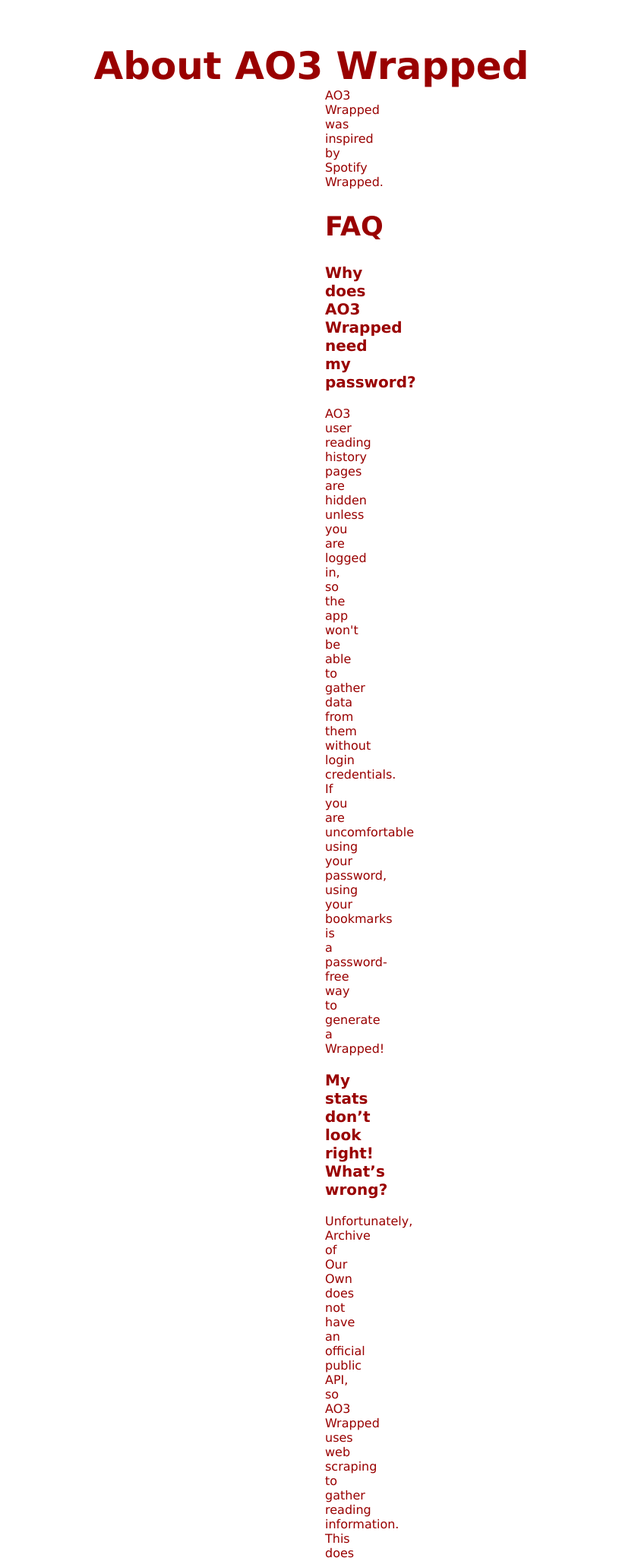
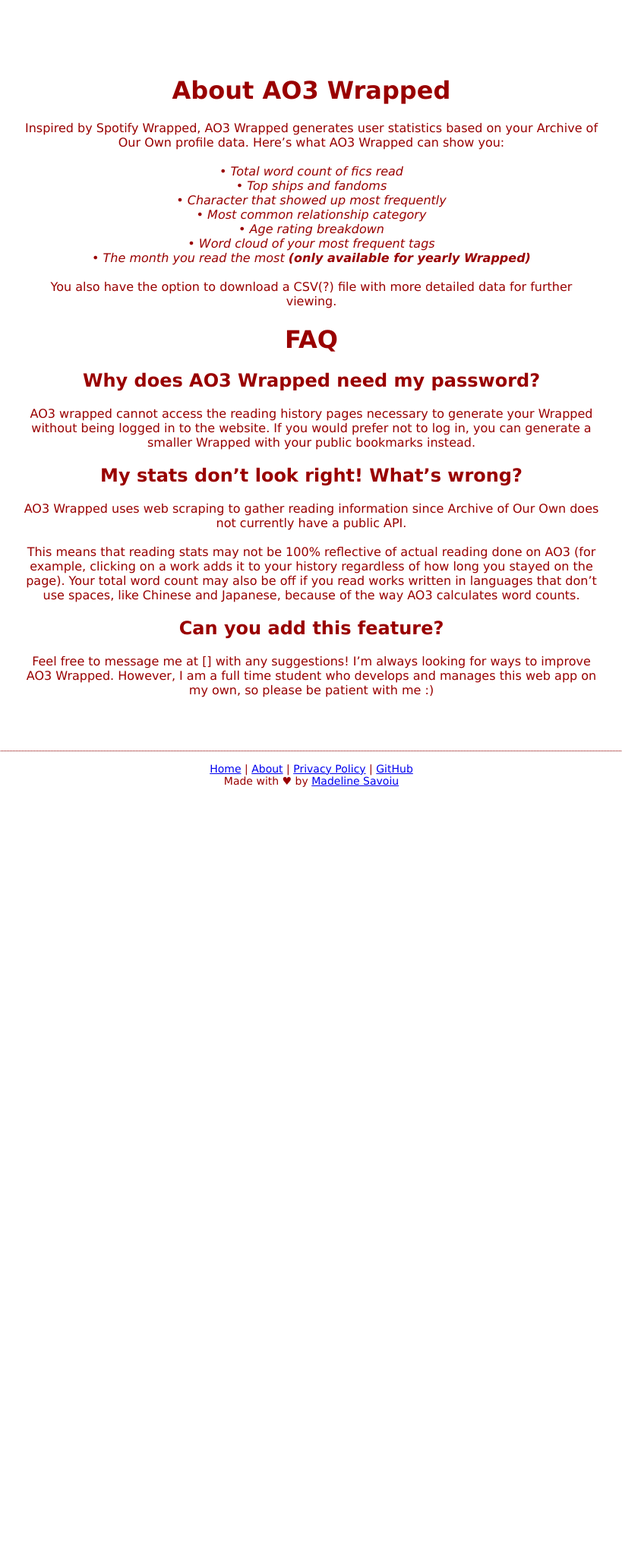
Before and after one commit to msavoiu/ao3-wrapped, a Flask app: page /about in a window 1280 px wide. Shown: the top 2055 px of the page at 76% size, without its empty margins (230-1049 px from the left). After the commit the page ends 1036 px from the top, so only its background shows below. Run offline with Flask 3, Linux system fonts and the light colour scheme.

Commit message:
modified css styling to accomodate mobile viewports

```diff
--- a/static/styles.css
+++ b/static/styles.css
@@ -1,148 +1,120 @@
-/* @font-face {
-    font-family: "Lucida Grande";
-    src: url("fonts/LucidaGrande.ttf");
-} */
 * {
     font-family: 'Lucida Sans Unicode', 'GNU Unifont',
                  Verdana, Helvetica, sans-serif;
 }
 
-a {
-    color: #990000;
-}
-
 body {
-    background-color: white;
     color: #990000;
 }
 
 .button {
+    width: 200px;
+    padding: 15px 20px;
+    font-size: 20px;
     background-color: #990000;
+    color: white;
     border: none;
     border-radius: 10px;
-    color: white;
-    font-size: 20px;
-    height: 60px;
-    padding: 15px 20px;
-    text-align: center;
     text-decoration: none;
-    width: 250px;
-    margin-bottom: 20px;
+    display: block;
+    margin: 0 auto;
+    margin-top: 10px;
+    margin-bottom: 10px;
 }
-
-.button-container {
-    margin: 50px 50px;
-}
-
 .button:hover {
     background-color: #CC8080;
 }
 
-div.footer {
-    font-size: 14px;
+div.body-container {
+    width: 60%;
+    text-align: center;
+    margin-left: auto;
+    margin-right: auto;
+    margin-top: 100px;
+    margin-bottom: 70px;
 }
 
-div.header {
-    font-size: 35px;
-    margin-top: 0px;
-    margin-bottom: 0px;
-}
-
-div.login-form {
-    display: flex;
-    justify-content: center;
-    width: 100px;
-    margin: auto;
-}
-
-div.login-form * {
-    padding: 5px 10px;
-}
-
-div.main-body {
-    display: block;
-    text-align: center;
-    padding-left: 650px;
-    padding-right: 650px;
-}
-
-div.title-container {
-    padding: 0px;
-    margin: 0px;
-}
-
-div.tag-list {
-    font-size: 16px;
-    text-align: left;
-}
-
-div#disclaimer {
-    padding-left: 50px;
-    padding-right: 50px;
-}
-
-h1 {
-    font-size: 50px;
-    text-align: center;
-    margin-top: 0px;
-    margin-bottom: 0px;
-}
-h2 {
-    font-size: 35px;
-}
-h3 {
-    font-size: 20px;
-}
-
-hr.dotted {
-    border-top: 2px dotted #CC8080;
-    margin-top: 20px;
-    margin-bottom: 20px;
-}
-
-img {
-    display: block;
-    margin-left: auto;
-    margin-right: auto;
-}
-
-img.logo {
-    height: 190px;
-    width: 275px
-}
-
-p {
-    margin-top: 0px;
-    margin-bottom: 0px;
-    text-align: center;
-}
-
-p.header {
-    font-size: 40px;
-}
-
-p.note {
+div.footer-container {
     font-size: 14px;
     text-align: center;
 }
 
-select {
-    margin: 0 auto;
-    border: 1px solid #990000;
-    border-radius: 10px;
+.footer-container:a {
+    color: inherit;
 }
 
-.spacer {
-    height: 50px;
+div.input-fields {
+    margin-bottom: 20px;
 }
 
-.text {
+div.notice-container {
+    width: 100%;
     text-align: center;
+    font-size: 14px;
+    margin-left: auto;
+    margin-right: auto;
+    margin-top: 30px;
+}
+
+hr.dotted {
+    border-top: 1px dotted #990000;
+    width: 100%;
+}
+
+img.logo {
+    width: 250px;
+    height: auto;
+    margin-bottom: 20px;
+}
+
+.login-form {
+    font-size: 16px;
 }
 
 .text-input {
     border: 1px solid #990000;
-    padding: 10px 10px;
+    padding: 5px 5px;
     font-size: 16px;
     border-radius: 10px;
 }
+
+@media (min-width: 1280px) {
+    .button {
+        width: 200px;
+        padding: 15px 20px;
+        font-size: 20px;
+        background-color: #990000;
+        color: white;
+        border: none;
+        border-radius: 10px;
+        text-decoration: none;
+        margin-left: 10px;
+        margin-right: 10px;
+        display: inline-block;
+    }
+
+    div.notice-container {
+        width: 500px;
+        text-align: center;
+        font-size: 13px;
+        margin-left: auto;
+        margin-right: auto;
+        margin-top: 40px;
+        margin-bottom: 50px;
+    }
+
+    hr.dotted {
+        border-top: 1px dotted #990000;
+        width: 100%;
+    }
+
+    img.logo {
+        width: 250px;
+        height: auto;
+        margin-bottom: 40px;
+    }
+}
+
+/* @media (orientation: landscape) {
+    body:
+} */
--- a/templates/about.html
+++ b/templates/about.html
@@ -7,32 +7,59 @@
   <link rel="stylesheet" href="../static/styles.css">
 </head>
 <body>
-  <div class="spacer"></div>
-  <h1>About AO3 Wrapped</h1>
-  <div class="main-body">
-    <p>AO3 Wrapped was inspired by Spotify Wrapped.</p>
+  <div class="body-container">
+    <h1>About AO3 Wrapped</h1>
+    <p>
+      Inspired by Spotify Wrapped, AO3 Wrapped generates user statistics based
+      on your Archive of Our Own profile data. Here’s what AO3 Wrapped can show you:
+      <br>
+      <i><br>• Total word count of fics read
+      <br>• Top ships and fandoms
+      <br>• Character that showed up most frequently
+      <br>• Most common relationship category
+      <br>• Age rating breakdown
+      <br>• Word cloud of your most frequent tags
+      <br>• The month you read the most <b>(only available for yearly Wrapped)</b></i>
+      <br>
+      <br>
+      You also have the option to download a CSV(?) file with more detailed data
+      for further viewing.
+    </p>
 
-    <h2>FAQ</h2>
-    <h3>Why does AO3 Wrapped need my password?</h3>
+    <h1>FAQ</h1>
+
+    <h2>Why does AO3 Wrapped need my password?</h2>
     <p>
-      AO3 user reading history pages are hidden unless you are logged in, so
-      the app won't be able to gather data from them without login credentials.
-      If you are uncomfortable using your password, using your bookmarks is a
-      password-free way to generate a Wrapped!
+      AO3 wrapped cannot access the reading history pages necessary to generate
+      your Wrapped without being logged in to the website. If you would prefer
+      not to log in, you can generate a smaller Wrapped with your public
+      bookmarks instead.
     </p>
-    <h3>My stats don’t look right! What’s wrong?</h3>
+
+    <h2>My stats don’t look right! What’s wrong?</h2>
     <p>
-      Unfortunately, Archive of Our Own does not have an official public API,
-       so AO3 Wrapped uses web scraping to gather reading information. This
-       does mean that reading stats may not be 100% reflective of actual reading
-       done (for example, clicking on a work adds it to your history regardless
-       of how long you stayed on the page).
+      AO3 Wrapped uses web scraping to gather reading information since Archive of
+      Our Own does not currently have a public API.
+      <br>
+      <br>
+      This means that reading stats may not be 100% reflective of actual reading
+      done on AO3 (for example, clicking on a work adds it to your history
+      regardless of how long you stayed on the page). Your total word count may
+      also be off if you read works written in languages that don’t use spaces,
+      like Chinese and Japanese, because of the way AO3 calculates word counts.
+    </p>
+
+    <h2>Can you add this feature?</h2>
+    <p>
+      Feel free to message me at [] with any suggestions! I’m always looking for
+      ways to improve AO3 Wrapped. However, I am a full time student who develops
+      and manages this web app on my own, so please be patient with me :&#41;
     </p>
   </div>
 
   <div class="spacer"></div>
 
-  <div class="footer">
+  <div class="footer-container">
     <hr class="dotted">
     <p>
       <a href="/">Home</a> | <a href="/about">About</a> | <a href="/privacy-policy">Privacy Policy</a> | <a href="/">GitHub</a>
```
Also changed, not shown: templates/bookmarks.html (+17 -13 lines), templates/history.html (+16 -15 lines), templates/home.html (+13 -21 lines), templates/wrapped.html (+21 -14 lines).
